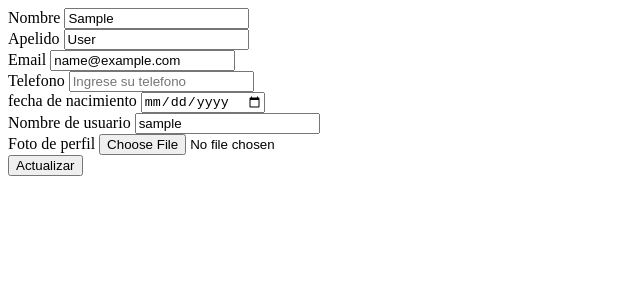
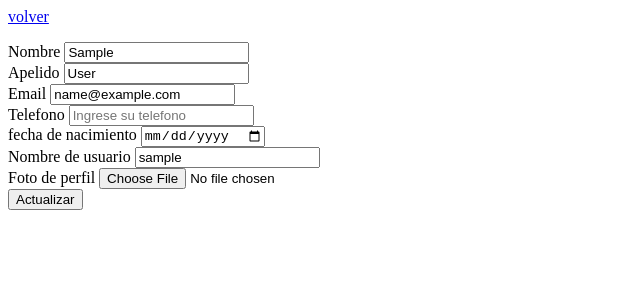
Before and after one commit to FValentino/starWallet, a Django app: page /usuarios/perfil/editar in a window 1280 px wide. Shown: the top 300 px of the page, without its empty margins (0-640 px from the left). Run offline with Django 5.2, Linux system fonts and the light colour scheme; the visitor is signed in with stand-in values (Sample User, id 1).

Commit message:
user update: update profile html

```diff
--- a/src/templates/profile/update_profile.html
+++ b/src/templates/profile/update_profile.html
@@ -1,3 +1,5 @@
+<p> <a href="{% url 'home' %}"> volver</a></p>
+
 <form method="POST" enctype="multipart/form-data">
     <div class="card-body">
         {% csrf_token %}
```
